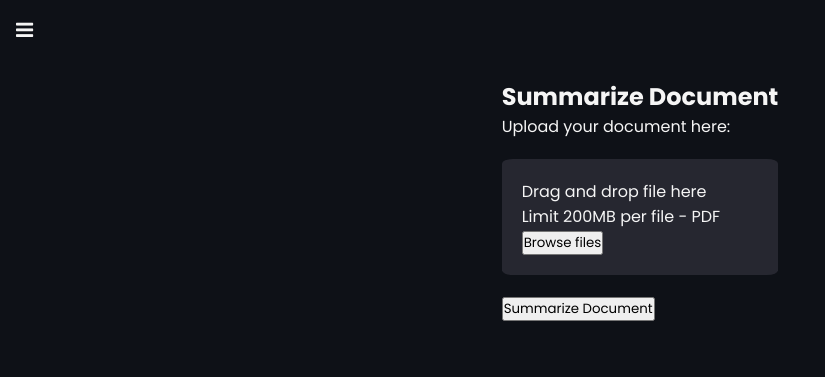
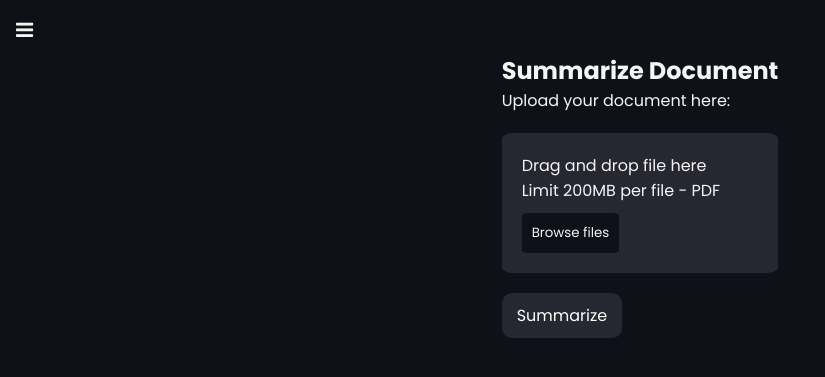
Before and after one commit to Atharva-Pawar/SummarizerV2.0, a Flask app: page /summarize_document in a window 1280 px wide. Shown: the top 377 px of the page, without its empty margins (0-825 px from the left). Run offline with Flask 3, Linux system fonts and the light colour scheme.

Commit message:
solving redirecting problem and solving button style in DOCs

```diff
--- a/static/styles/doc-summary.css
+++ b/static/styles/doc-summary.css
@@ -142,6 +142,7 @@
     display: block;
     font-size: 16px;
     border-radius: 10px;
+    margin-bottom: 10px;
 }
 
 .summarize-btn:hover {
--- a/templates/doc-summary.html
+++ b/templates/doc-summary.html
@@ -52,7 +52,7 @@
             <div id="drop-area">
               <p>Drag and drop file here</p>
               <p>Limit 200MB per file - PDF</p>
-              <button onclick="document.getElementById('fileInput').click()">
+              <button class="browse-btn" onclick="document.getElementById('fileInput').click()">
                 Browse files
               </button>
               <input
@@ -62,7 +62,7 @@
                 style="display: none"
               />
             </div>
-            <button type="submit">Summarize Document</button>
+            <button class="summarize-btn" type="submit">Summarize</button>
           </form>
           <div id="result-container" style="display: none">
             <h3>Document Summary:</h3>
@@ -73,6 +73,10 @@
     </div>
 
     <script>
+      function redirectPage(selectedValue) {
+        window.location.href = selectedValue;
+      }
+
       function submitForm() {
         const form = document.querySelector("form");
         const formData = new FormData(form);
```
Also changed, not shown: README.md, 1 other file.
